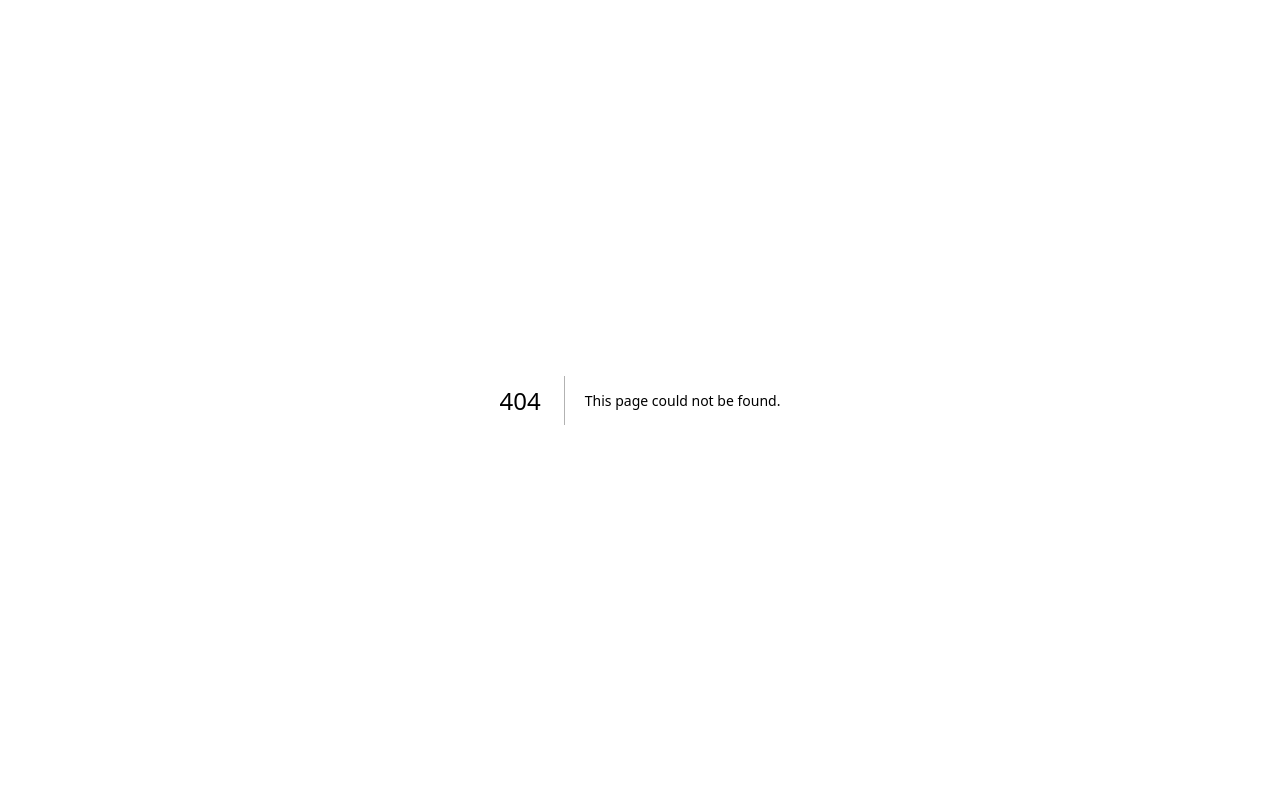
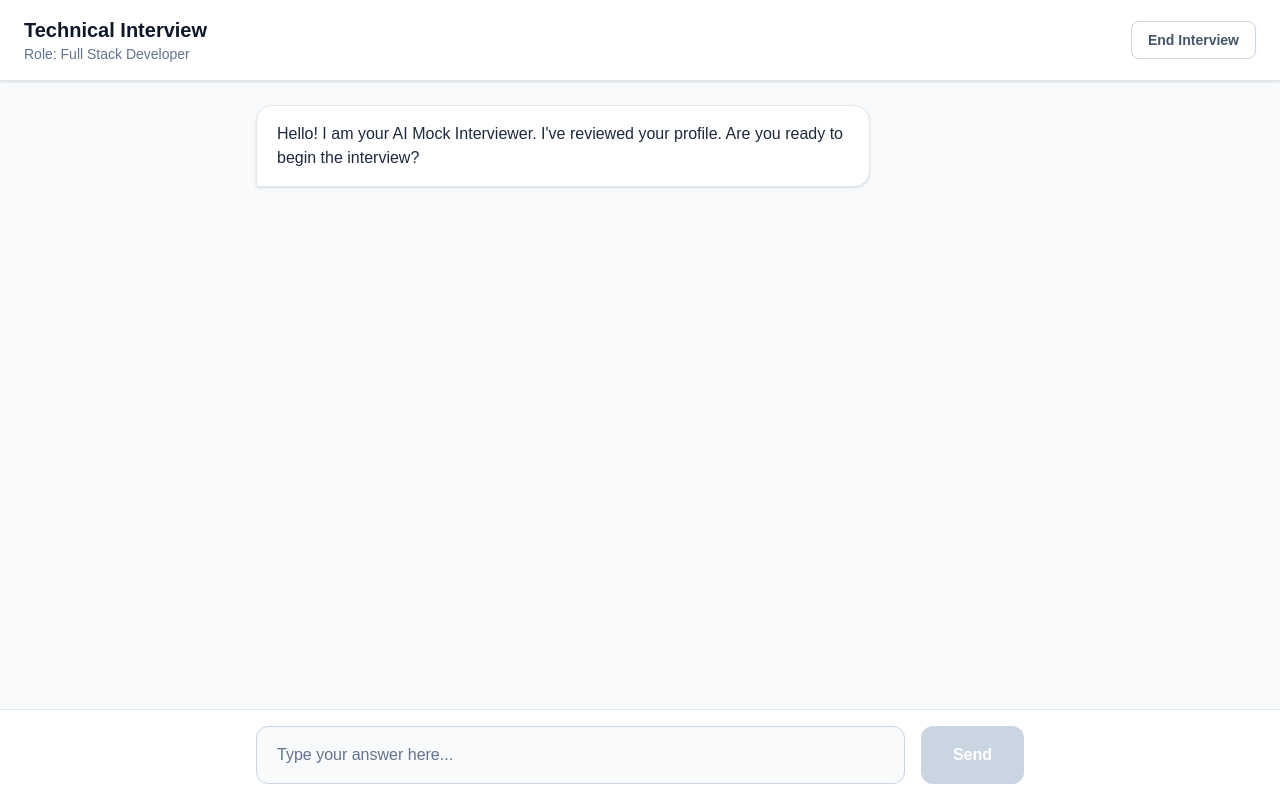
Before and after one commit to D4C-WOU/Mock-Mate-AI, a Next.js app in the folder frontend/: page /interview in a window 1280 px wide. Before the commit this address had no page. Built offline with nearby package versions, Linux system fonts and the light colour scheme.

Commit message:
feat: integrated gemini-2.5-flash as ai interviewer with full chat history support

```diff
--- a/frontend/package.json
+++ b/frontend/package.json
@@ -9,6 +9,7 @@
     "lint": "eslint"
   },
   "dependencies": {
+    "@google/generative-ai": "^0.24.1",
     "mongoose": "^9.4.1",
     "next": "16.2.2",
     "react": "19.2.4",
--- /dev/null
+++ b/frontend/src/app/api/chat/route.js
@@ -0,0 +1,43 @@
+import { GoogleGenerativeAI } from "@google/generative-ai";
+import { NextResponse } from "next/server";
+
+const genAI = new GoogleGenerativeAI(process.env.GEMINI_API_KEY);
+
+export async function POST(req) {
+  try {
+    const { messages, jobRole, skills } = await req.json();
+
+    const model = genAI.getGenerativeModel({
+      model: "gemini-2.5-flash",
+      systemInstruction: `You are an expert technical interviewer for a ${jobRole || "Software Engineering"} position. The candidate has listed these skills: ${skills || "General IT"}.
+      Rules:
+      1. Ask ONLY ONE interview question at a time.
+      2. Wait for the candidate's answer.
+      3. Briefly evaluate their answer, then immediately ask the next question.
+      4. Keep responses concise and professional.`,
+    });
+
+    // We skip the very first message (the AI greeting) so history starts with a 'user'
+    const formattedHistory = messages.slice(1, -1).map((msg) => ({
+      role: msg.role === "user" ? "user" : "model",
+      parts: [{ text: msg.content }],
+    }));
+
+    const currentUserInput = messages[messages.length - 1].content;
+
+    const chat = model.startChat({
+      history: formattedHistory,
+    });
+
+    const result = await chat.sendMessage(currentUserInput);
+    const response = await result.response;
+
+    return NextResponse.json({ text: response.text() });
+  } catch (error) {
+    console.error("Gemini API Error:", error);
+    return NextResponse.json(
+      { error: "Interviewer is unavailable. Check API Key or Connection." },
+      { status: 500 },
+    );
+  }
+}
--- /dev/null
+++ b/frontend/src/app/interview/page.jsx
@@ -0,0 +1,125 @@
+"use client";
+import { useState, useRef, useEffect } from "react";
+import Link from "next/link";
+
+export default function InterviewPage() {
+  const [messages, setMessages] = useState([
+    { role: "model", content: "Hello! I am your AI Mock Interviewer. I've reviewed your profile. Are you ready to begin the interview?" }
+  ]);
+  const [input, setInput] = useState("");
+  const [loading, setLoading] = useState(false);
+  const messagesEndRef = useRef(null);
+
+  // Auto-scroll to the newest message
+  const scrollToBottom = () => {
+    messagesEndRef.current?.scrollIntoView({ behavior: "smooth" });
+  };
+  useEffect(() => {
+    scrollToBottom();
+  }, [messages]);
+
+  const handleSend = async (e) => {
+    e.preventDefault();
+    if (!input.trim()) return;
+
+    const userMessage = { role: "user", content: input };
+    const newMessages = [...messages, userMessage];
+
+    setMessages(newMessages);
+    setInput("");
+    setLoading(true);
+
+    try {
+      const res = await fetch("/api/chat", {
+        method: "POST",
+        headers: { "Content-Type": "application/json" },
+        // In a full build, jobRole and skills would be pulled from the Setup page state/database
+        body: JSON.stringify({
+          messages: newMessages,
+          jobRole: "Full Stack Developer",
+          skills: "React, Next.js, FastAPI, MongoDB, Tailwind"
+        }),
+      });
+
+      if (res.ok) {
+        const data = await res.json();
+        setMessages((prev) => [...prev, { role: "model", content: data.text }]);
+      } else {
+        setMessages((prev) => [...prev, { role: "model", content: "System error: Unable to reach the interviewer." }]);
+      }
+    } catch (error) {
+      setMessages((prev) => [...prev, { role: "model", content: "Network error: Please check your connection." }]);
+    } finally {
+      setLoading(false);
+    }
+  };
+
+  return (
+    <div className="flex flex-col h-screen bg-slate-50">
+      {/* Header */}
+      <header className="bg-white border-b border-slate-200 px-6 py-4 flex justify-between items-center shadow-sm">
+        <div>
+          <h1 className="text-xl font-bold text-slate-900">Technical Interview</h1>
+          <p className="text-sm text-slate-500">Role: Full Stack Developer</p>
+        </div>
+        <Link href="/" className="px-4 py-2 text-sm font-semibold text-slate-600 border border-slate-300 rounded-lg hover:bg-slate-50 transition-all">
+          End Interview
+        </Link>
+      </header>
+
+      {/* Chat Area */}
+      <main className="flex-1 overflow-y-auto p-6 space-y-6">
+        <div className="max-w-3xl mx-auto space-y-6">
+          {messages.map((msg, index) => (
+            <div key={index} className={`flex ${msg.role === "user" ? "justify-end" : "justify-start"}`}>
+              <div
+                className={`max-w-[80%] rounded-2xl px-5 py-4 ${msg.role === "user"
+                    ? "bg-indigo-600 text-white rounded-br-none shadow-md"
+                    : "bg-white border border-slate-200 text-slate-800 rounded-bl-none shadow-sm"
+                  }`}
+              >
+                {/* Simple formatting for line breaks */}
+                {msg.content.split('\n').map((line, i) => (
+                  <p key={i} className={i !== 0 ? "mt-2" : ""}>{line}</p>
+                ))}
+              </div>
+            </div>
+          ))}
+          {loading && (
+            <div className="flex justify-start">
+              <div className="bg-white border border-slate-200 text-slate-500 rounded-2xl rounded-bl-none px-5 py-4 shadow-sm flex gap-2 items-center">
+                <div className="w-2 h-2 bg-slate-400 rounded-full animate-bounce"></div>
+                <div className="w-2 h-2 bg-slate-400 rounded-full animate-bounce delay-75"></div>
+                <div className="w-2 h-2 bg-slate-400 rounded-full animate-bounce delay-150"></div>
+              </div>
+            </div>
+          )}
+          <div ref={messagesEndRef} />
+        </div>
+      </main>
+
+      {/* Input Area */}
+      <footer className="bg-white border-t border-slate-200 p-4">
+        <form onSubmit={handleSend} className="max-w-3xl mx-auto flex gap-4">
+          <input
+            type="text"
+            value={input}
+            onChange={(e) => setInput(e.target.value)}
+            disabled={loading}
+            placeholder="Type your answer here..."
+            className="flex-1 px-5 py-4 bg-slate-50 border border-slate-300 rounded-xl text-slate-900 placeholder:text-slate-500 focus:outline-none focus:ring-2 focus:ring-indigo-500 transition-all"
+          />
+          <button
+            disabled={loading || !input.trim()}
+            className={`px-8 py-4 rounded-xl font-bold text-white transition-all ${loading || !input.trim()
+                ? "bg-slate-300 cursor-not-allowed"
+                : "bg-indigo-600 hover:bg-indigo-700 shadow-md hover:shadow-lg"
+              }`}
+          >
+            Send
+          </button>
+        </form>
+      </footer>
+    </div>
+  );
+}
--- a/frontend/src/app/login/page.jsx
+++ b/frontend/src/app/login/page.jsx
@@ -30,7 +30,7 @@ export default function LoginPage() {
           </div>
 
           <button className="w-full py-3 bg-indigo-600 text-white font-bold rounded-lg hover:bg-indigo-700 transition-colors shadow-md">
-            Sign In
+            Log In
           </button>
         </form>
 
```
Also changed, not shown: 1 other file (tests, documents, lock files or other folders).
